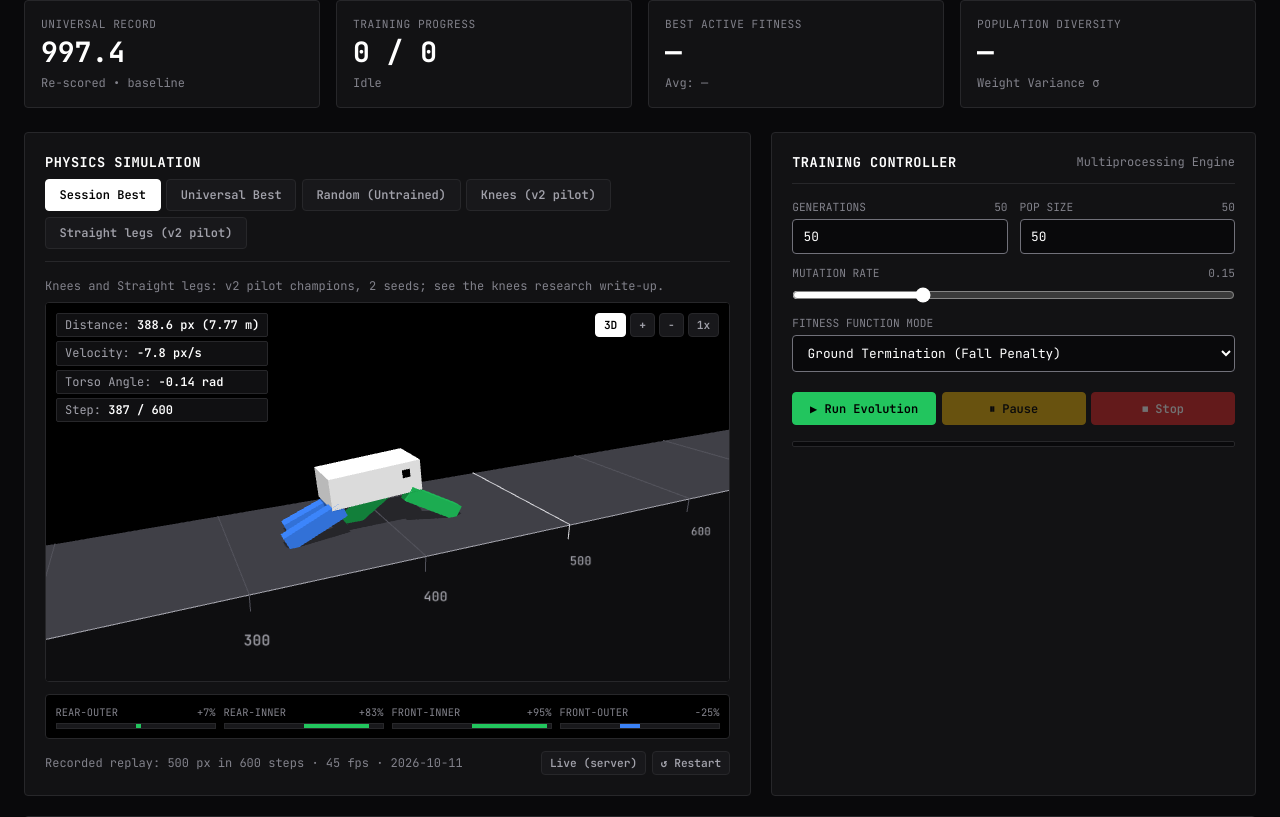
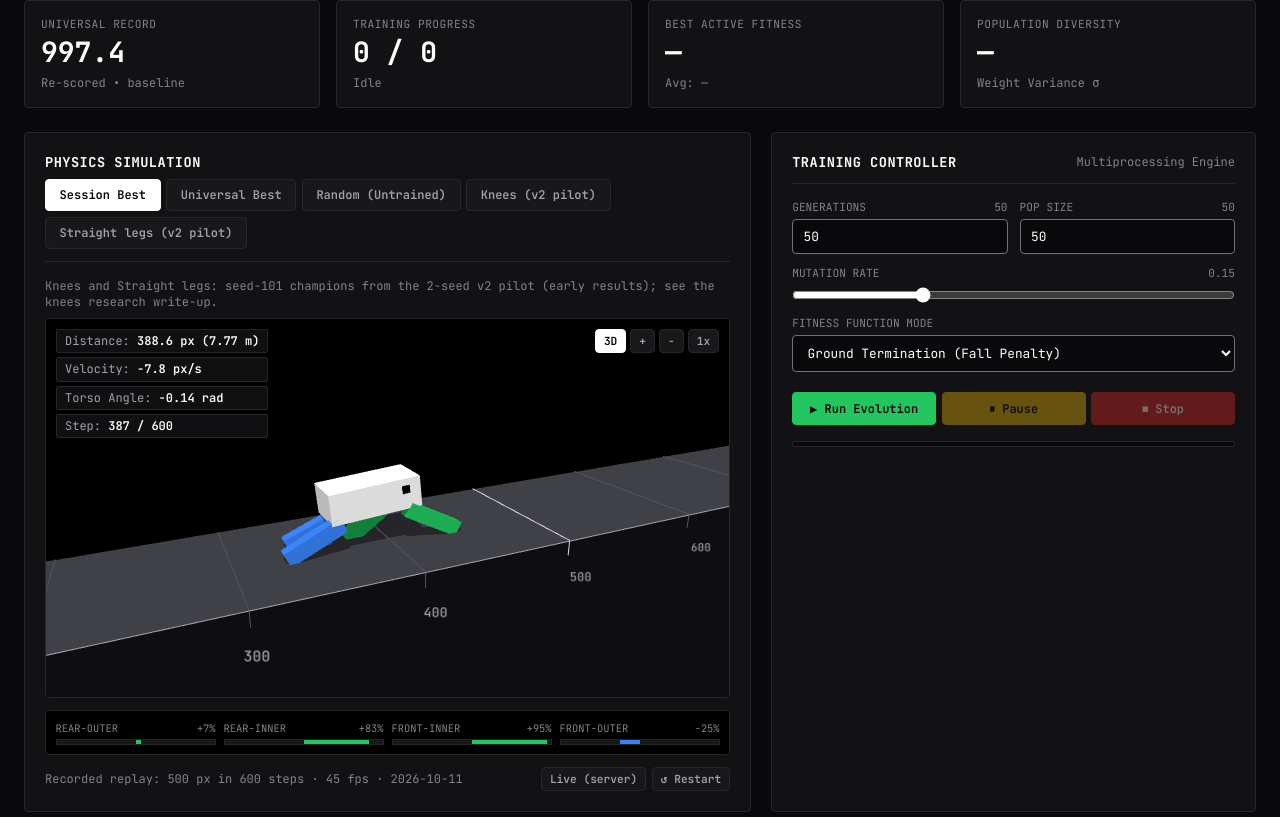
Before and after one commit to 000wahab000/Evolution, a Flask app: page / in a window 1280 px wide. Shown: the part 110-927 px from the top of the page. Run offline with Flask 3, Linux system fonts and the light colour scheme; data that the repository does not hold is empty.

Commit message:
fix(dashboard): accurate pilot note on showcase replays
Co-Authored-By: Claude Opus 5.5 <noreply@anthropic.com>

```diff
--- a/web/templates/index.html
+++ b/web/templates/index.html
@@ -594,7 +594,7 @@
             <button class="btn" data-model="straight_v2" aria-pressed="false" onclick="switchModel('straight_v2')">Straight legs (v2 pilot)</button>
           </div>
         </div>
-        <p style="color:var(--text-muted); font-size:0.75rem; margin:0 0 0.5rem;">Knees and Straight legs: v2 pilot champions, 2 seeds; see the knees research write-up.</p>
+        <p style="color:var(--text-muted); font-size:0.75rem; margin:0 0 0.5rem;">Knees and Straight legs: seed-101 champions from the 2-seed v2 pilot (early results); see the knees research write-up.</p>
 
         <div class="viewport" id="viewport" tabindex="-1">
           <canvas id="simCanvas" role="img" aria-label="2D view of the physics simulation: a quadruped walker (white torso, blue rear legs, green front legs) moving right along the terrain, marked in pixels"></canvas>
```
